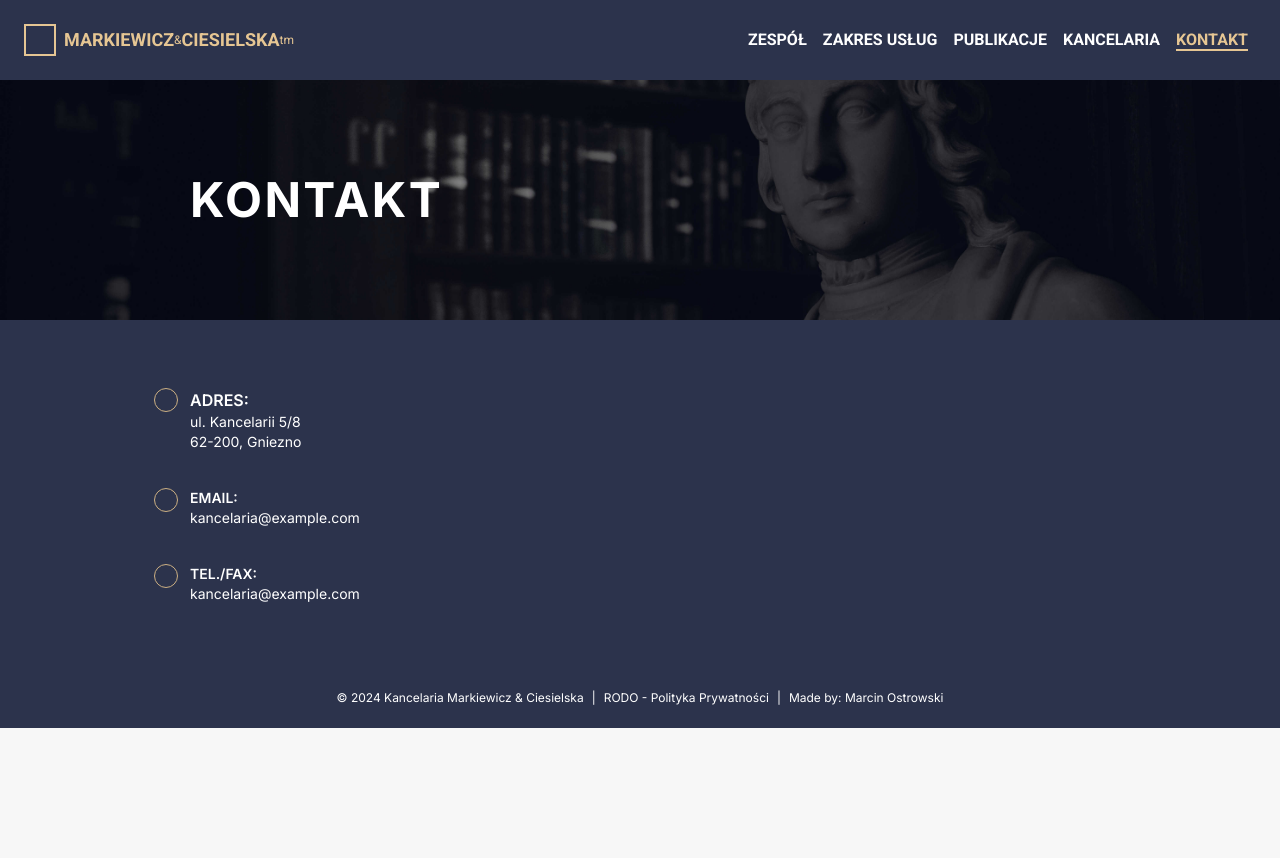
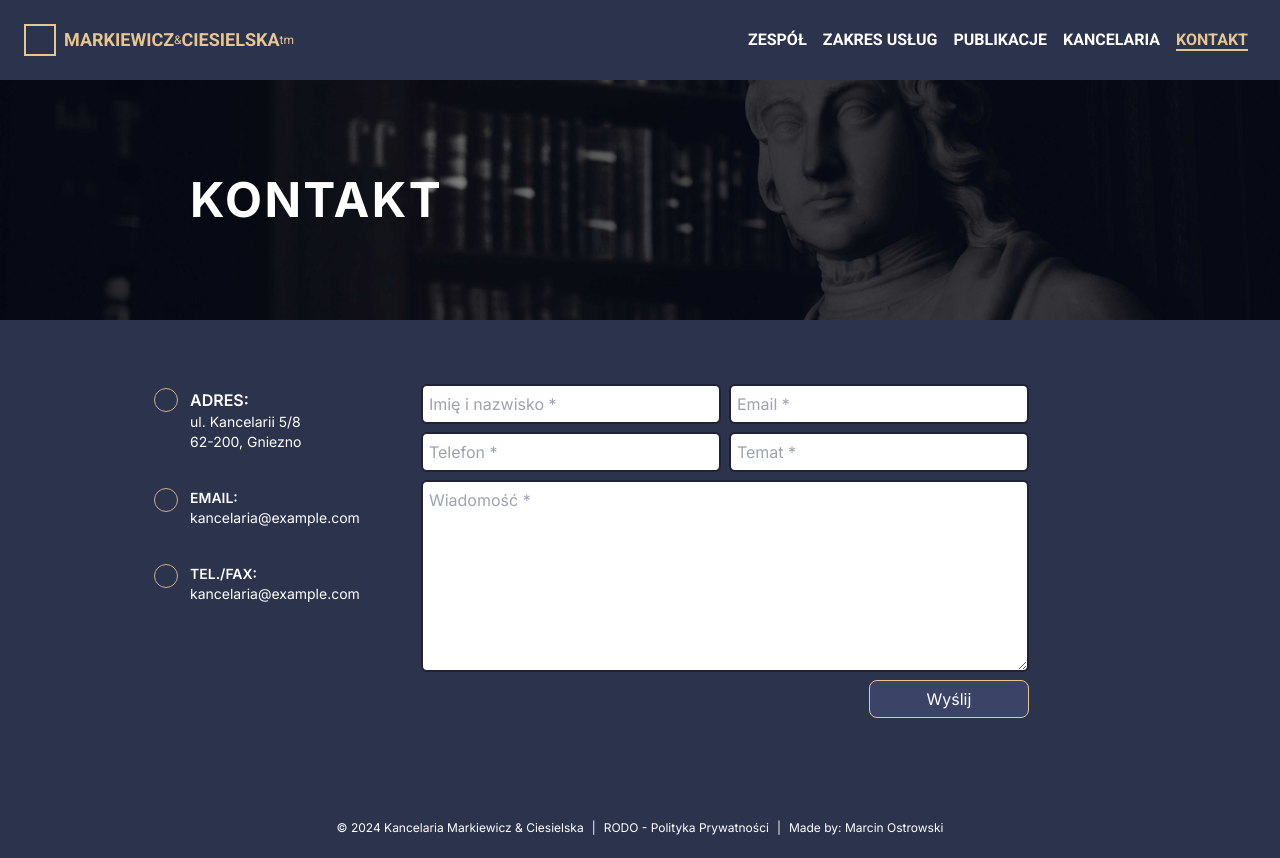
Before and after one commit to OstrowskiDev/kancelaria, a Next.js app: page /kontakt in a window 1280 px wide. Before the commit the page ends 800 px from the top, so only its background shows below. Built offline with nearby package versions, Linux system fonts and the light colour scheme.

Commit message:
Added user contact form. For static site it will need to be connected to FaaS after client chooses one.

```diff
--- a/src/app/kontakt/page.js
+++ b/src/app/kontakt/page.js
@@ -1,10 +1,24 @@
+'use client'
+
 import { Header } from '@/ui/components/Header'
+import { useState } from 'react'
 
 export default function Kontakt() {
+  const [formData, setFormData] = useState({})
+
+  function onInputChange(event) {
+    setFormData({ ...formData, [event.target.name]: event.target.value })
+  }
+
+  function onSubmit(event) {
+    event.preventDefault()
+    console.log(formData)
+  }
+
   return (
     <>
       <Header title="Kontakt" />
-      <div className="contact-wrapper bg-primary-700">
+      <div className="contact-wrapper bg-primary-700" style={{ minHeight: 'calc(100vh - 380px)' }}>
         <div className="contact-container flex flex-row max-w-[900px] mx-auto mt-8 mb-16 ">
           {/* contact data */}
           <div className="contact-data-container">
@@ -31,6 +45,58 @@ export default function Kontakt() {
           </div>
 
           {/* contact form */}
+          <form className="contact-from-container flex flex-col min-w-[240px] w-full max-w-[640px] px-4 mt-8 mb-4 mx-auto">
+            <div className="contact-form-user-data grid grid-cols-2 gap-2 mb-2 ">
+              <input
+                className="contact-input-name p-[6px] border-2 border-primary-800 focus:border-secondary-200 focus:outline-none rounded-md"
+                type="text"
+                name="name"
+                placeholder="Imię i nazwisko *"
+                onChange={onInputChange}
+                required
+              />
+              <input
+                className="contact-input-email p-[6px] border-2 border-primary-800 focus:border-secondary-200 focus:outline-none rounded-md"
+                type="text"
+                name="email"
+                placeholder="Email *"
+                onChange={onInputChange}
+                required
+              />
+              <input
+                className="contact-input-phone p-[6px] border-2 border-primary-800 focus:border-secondary-200 focus:outline-none rounded-md"
+                type="text"
+                name="phone"
+                placeholder="Telefon *"
+                onChange={onInputChange}
+                required
+              />
+              <input
+                className="contact-input-topic p-[6px] border-2 border-primary-800 focus:border-secondary-200 focus:outline-none rounded-md"
+                type="text"
+                name="topic"
+                placeholder="Temat *"
+                onChange={onInputChange}
+                required
+              />
+            </div>
+
+            <textarea
+              className="contact-input-message h-48 p-[6px] border-2 border-primary-800 focus:border-secondary-200 focus:outline-none rounded-md"
+              type="text"
+              name="message"
+              placeholder="Wiadomość *"
+              onChange={onInputChange}
+              required
+            />
+            <button
+              className="contact-button w-[160px] h-[38px] mt-2 ml-auto px-6 py-1 text-white border border-secondary-200 rounded-lg bg-primary-600 hover:bg-primary-500 hover:border-2"
+              type="submit"
+              onSubmit={onSubmit}
+            >
+              Wyślij
+            </button>
+          </form>
         </div>
       </div>
     </>
--- a/src/ui/components/Navigation.js
+++ b/src/ui/components/Navigation.js
@@ -7,7 +7,6 @@ export function Navigation() {
   const path = usePathname()
 
   function isActive(href) {
-    console.log(path)
     return path === href
   }
   function changeActiveClass(href) {
```
